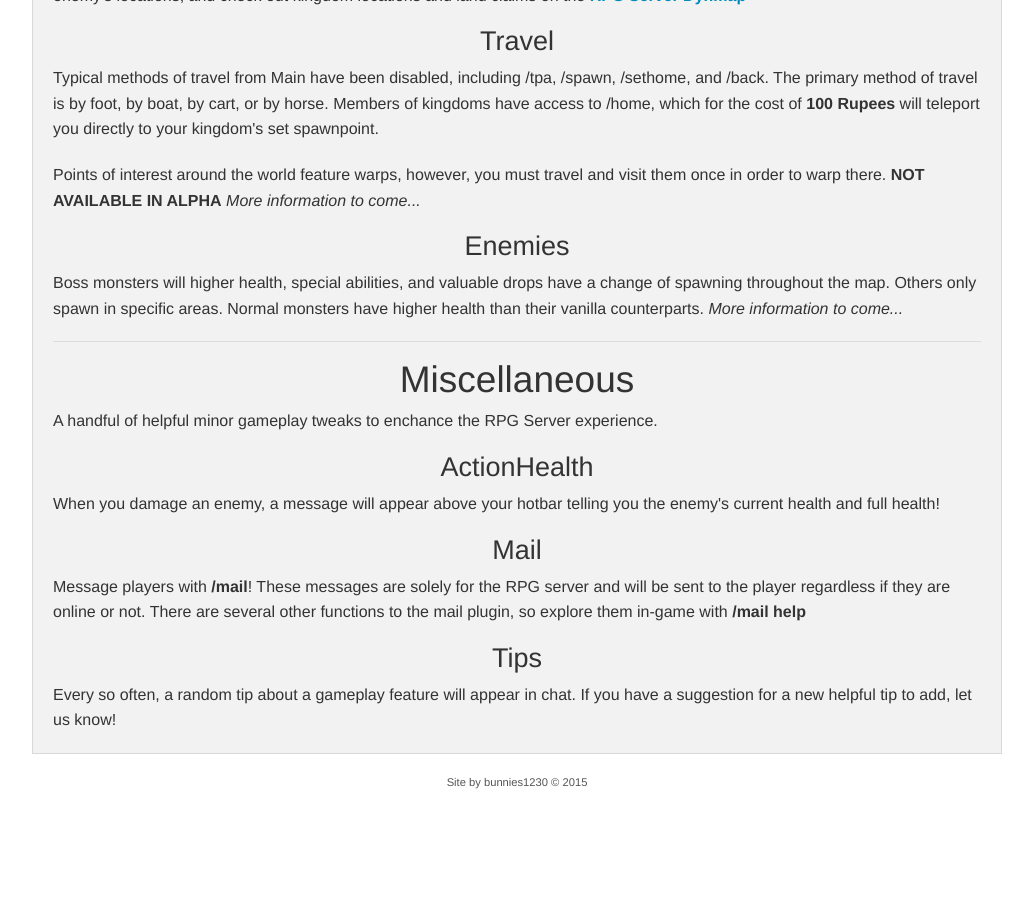
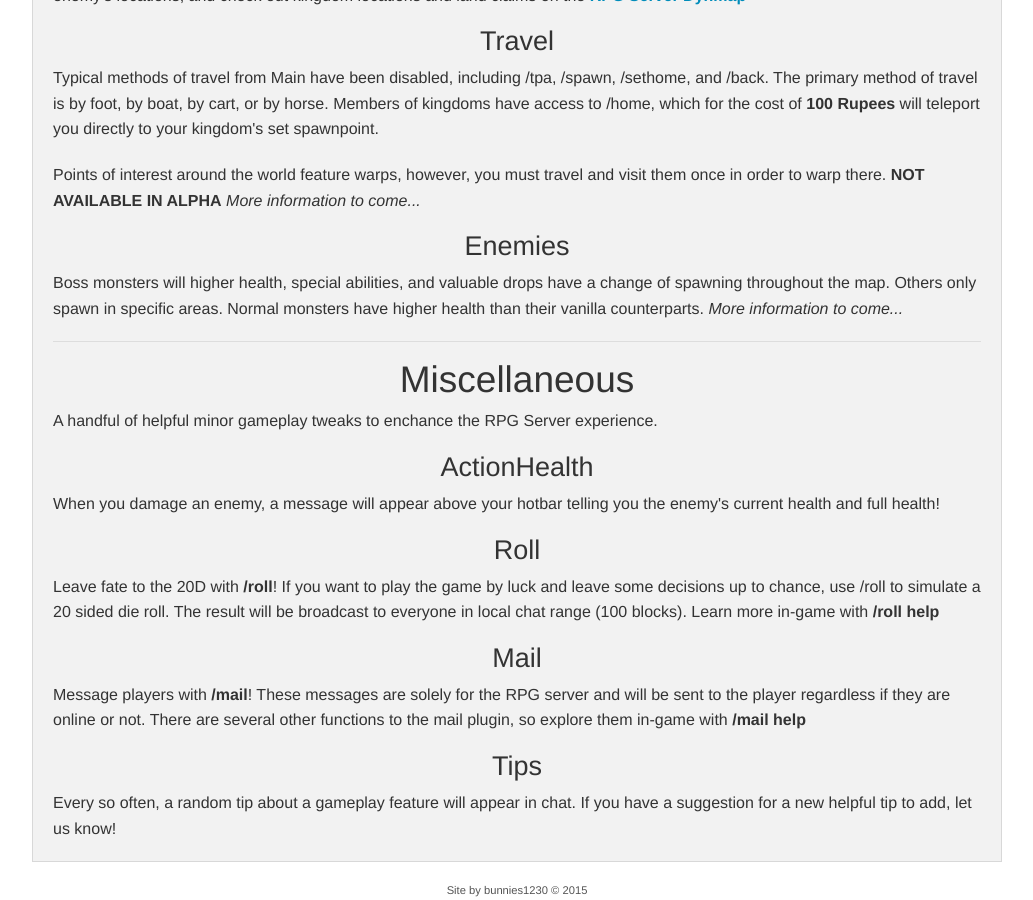
Before and after one commit to damnation-eu/website-beta, a Jekyll site: the page built from rpg-gameplay.md, in a window 1280 px wide and 900 px high, scrolled down 4790 px. Shown: the whole window, without its empty margins (123-1156 px from the left). Built offline with Jekyll 4.4.1, drawn with Linux system fonts in a browser that asks for light colours; nearby versions of some CDN libraries; library files that are not in the unit come from our copies; before the commit the page ends 5582 px from its top, so only the background shows below that.

Commit message:
Update rpg-gameplay.md

```diff
--- a/rpg-gameplay.md
+++ b/rpg-gameplay.md
@@ -251,6 +251,10 @@
 </div>
 <p>When you damage an enemy, a message will appear above your hotbar telling you the enemy's current health and full health!</p>
 <div style="text-align: center;" markdown="1">
+###Roll
+</div>
+<p>Leave fate to the 20D with <b>/roll</b>! If you want to play the game by luck and leave some decisions up to chance, use /roll to simulate a 20 sided die roll. The result will be broadcast to everyone in local chat range (100 blocks). Learn more in-game with <b>/roll help</b></p>
+<div style="text-align: center;" markdown="1">
 ###Mail
 </div>
 <p>Message players with <b>/mail</b>! These messages are solely for the RPG server and will be sent to the player regardless if they are online or not. There are several other functions to the mail plugin, so explore them in-game with <b>/mail help</b></p>
```
